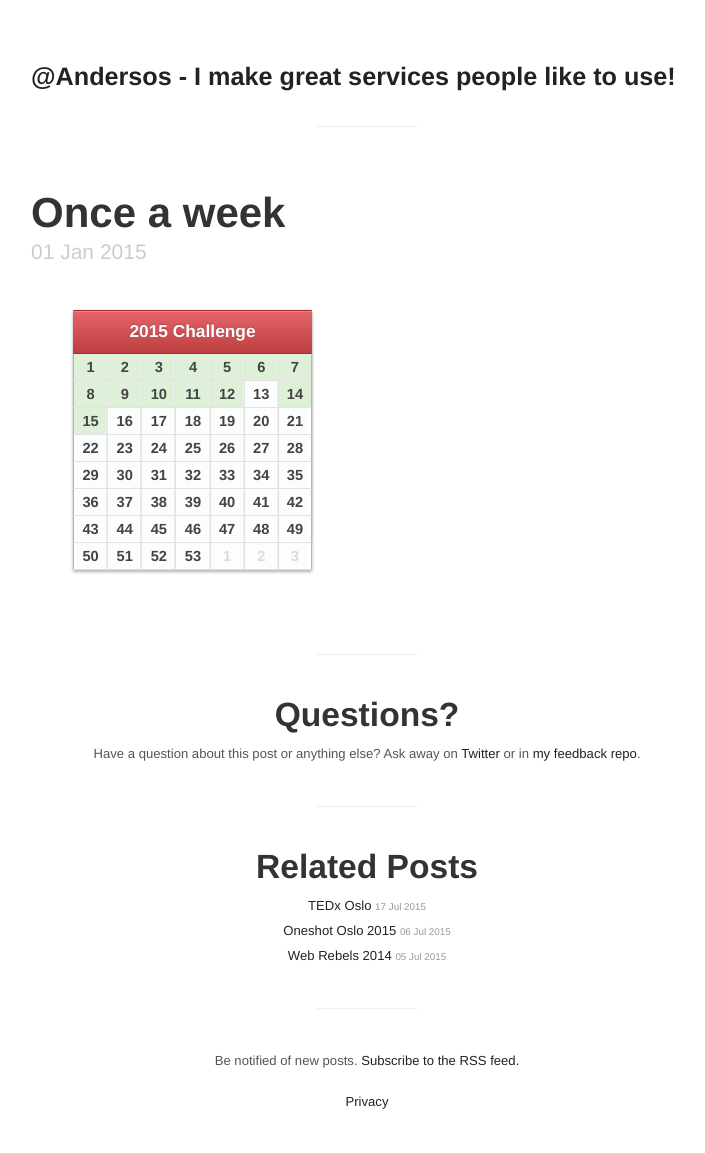
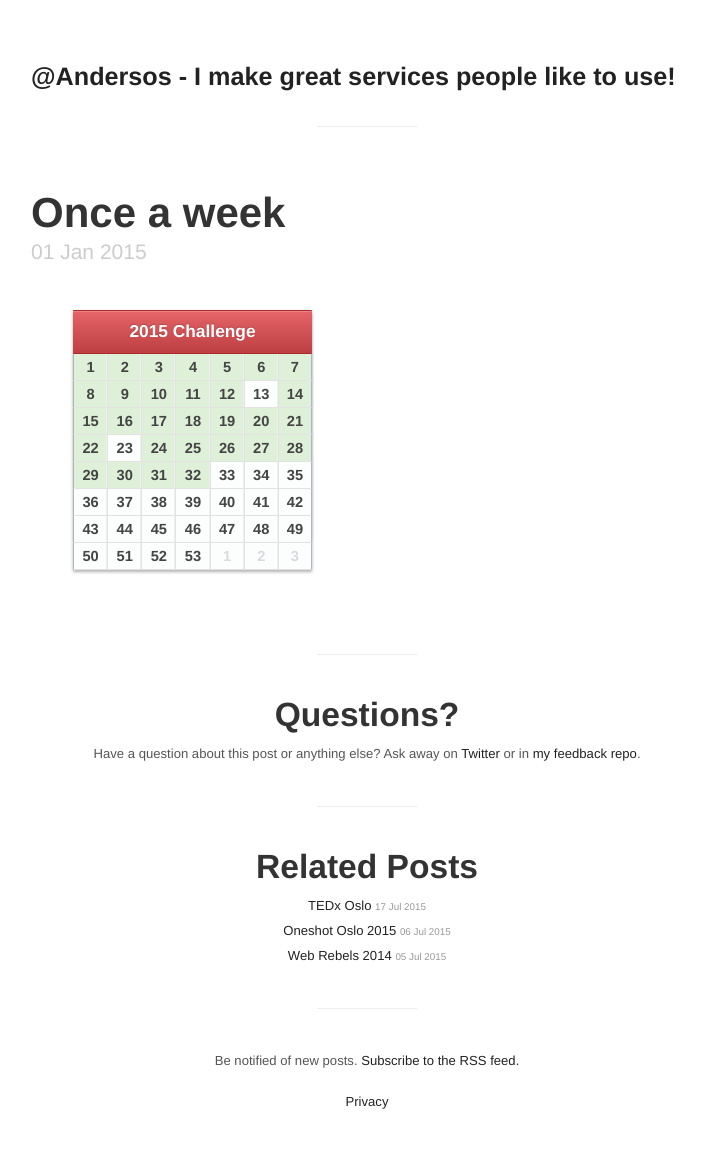
Before and after one commit to Andersos/andersos.net, a Jekyll site: the page built from _posts/2015-01-01-once-a-week.md, in a window 1280 px wide. Shown: the whole page, without its empty margins (273-978 px from the left). Built offline with Jekyll 4.4.1, drawn with Linux system fonts in a browser that asks for light colours; Markdown is read by kramdown in place of the engine named in the settings.

Commit message:
Update 2015-01-01-once-a-week.md

```diff
--- a/_posts/2015-01-01-once-a-week.md
+++ b/_posts/2015-01-01-once-a-week.md
@@ -40,27 +40,27 @@ tags:
         </tr>
         <tr>
             <td class="success">15</td>
-            <td>16</td>
-            <td>17</td>
-            <td>18</td>
-            <td>19</td>
-            <td>20</td>
-            <td>21</td>
+            <td class="success">16</td>
+            <td class="success">17</td>
+            <td class="success">18</td>
+            <td class="success">19</td>
+            <td class="success">20</td>
+            <td class="success">21</td>
         </tr>
         <tr>
-            <td>22</td>
+            <td class="success">22</td>
             <td>23</td>
-            <td>24</td>
-            <td>25</td>
-            <td>26</td>
-            <td>27</td>
-            <td>28</td>
+            <td class="success">24</td>
+            <td class="success">25</td>
+            <td class="success">26</td>
+            <td class="success">27</td>
+            <td class="success">28</td>
         </tr>
         <tr>
-            <td>29</td>
-            <td>30</td>
-            <td>31</td>
-            <td>32</td>
+            <td class="success">29</td>
+            <td class="success">30</td>
+            <td class="success">31</td>
+            <td class="success">32</td>
             <td>33</td>
             <td>34</td>
             <td>35</td>
```
